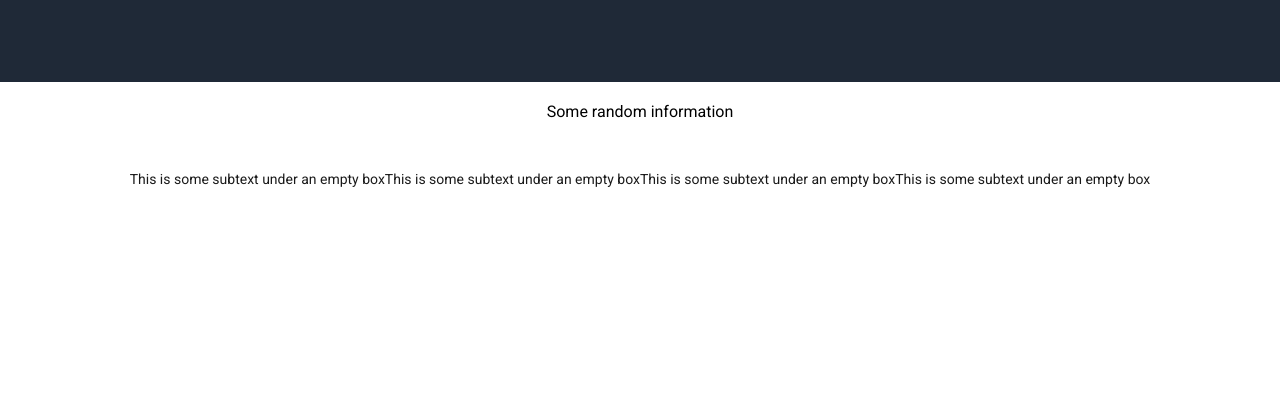
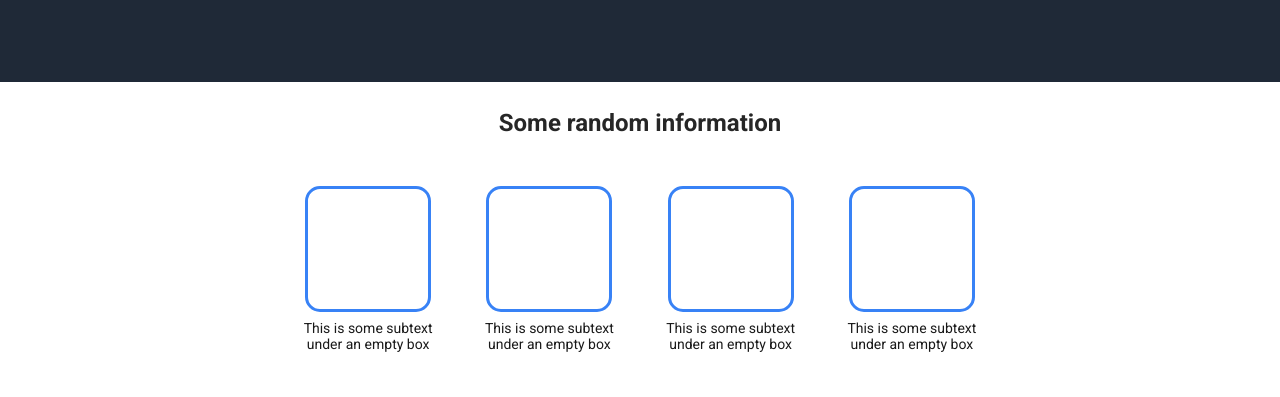
Before and after one commit to DanyonStitt/First-landing-page, a plain HTML site: page index.html in a window 1280 px wide. Shown: the part 425-822 px from the top of the page. Drawn offline with Linux system fonts and the light colour scheme.

Commit message:
Styled the second section

```diff
--- a/style.css
+++ b/style.css
@@ -85,21 +85,39 @@ img {max-width: 100%;}
     align-items: center;
     padding: 20px;
     min-height: 300px;
+    justify-content: space-evenly;
+}
+
+.second-section .main-text {
+    filter: contrast(70%);
+    font-size: x-large;
+    font-weight: 900;
 }
 
 .container {
     display: flex;
     justify-content: space-evenly;
     align-items: center;
+    gap: 25px;
+    max-width: 700px;
+    height: 250px;
+}
+
+.box {
+    height: 120px;
+    width: 120px;
+    border: 3px solid #3882f6;
+    border-radius: 15px;
+    margin: 0 auto;
 }
 
 .boxes {
-
+    display: flex;
+    flex-direction: column;
+    gap: 8px;
 }
 
-.box {
-    height: 50px;
-    width: 50px;
-    border: 5px;
-    border-color: #3882f6;
+.boxes .subtext {
+    text-align: center;
+    width: auto;
 }
```
